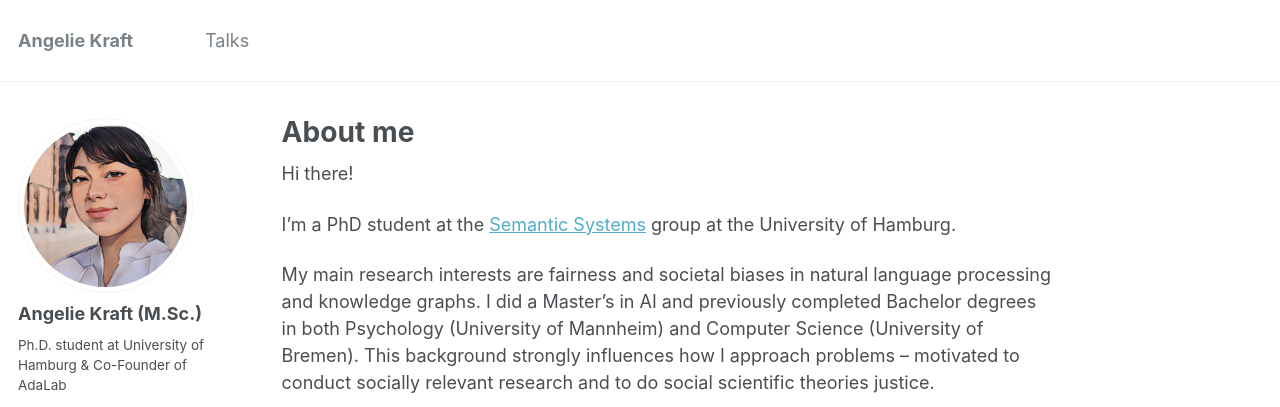
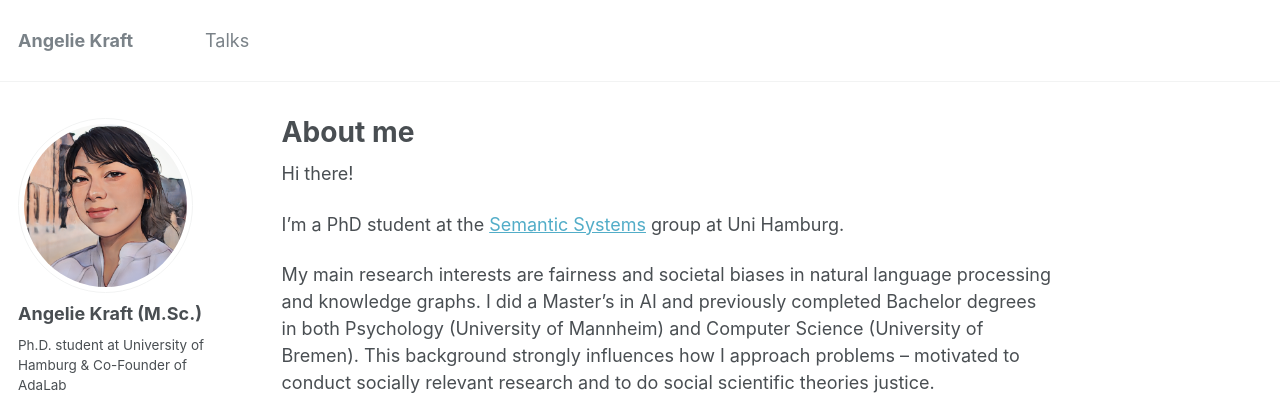
Before and after one commit to krangelie/krangelie.github.io, a Jekyll site: the page built from _pages/about.md, in a window 1280 px wide and 1020 px high. Shown: the top 407 px of the window. Built offline with Jekyll 4.4.1, drawn with Linux system fonts in a browser that asks for light colours.

Commit message:
Update about.md

```diff
--- a/_pages/about.md
+++ b/_pages/about.md
@@ -9,7 +9,7 @@
 ---
 Hi there!
 
-I'm a PhD student at the [Semantic Systems](https://www.inf.uni-hamburg.de/en/inst/ab/sems/home.html) group at the University of Hamburg.
+I'm a PhD student at the [Semantic Systems](https://www.inf.uni-hamburg.de/en/inst/ab/sems/home.html) group at Uni Hamburg.
 
 My main research interests are fairness and societal biases in natural language processing and knowledge graphs. I did a Master's in AI and previously completed Bachelor degrees in both Psychology (University of Mannheim) and Computer Science (University of Bremen). This background strongly influences how I approach problems -- motivated to conduct socially relevant research and to do social scientific theories justice.
 
```
